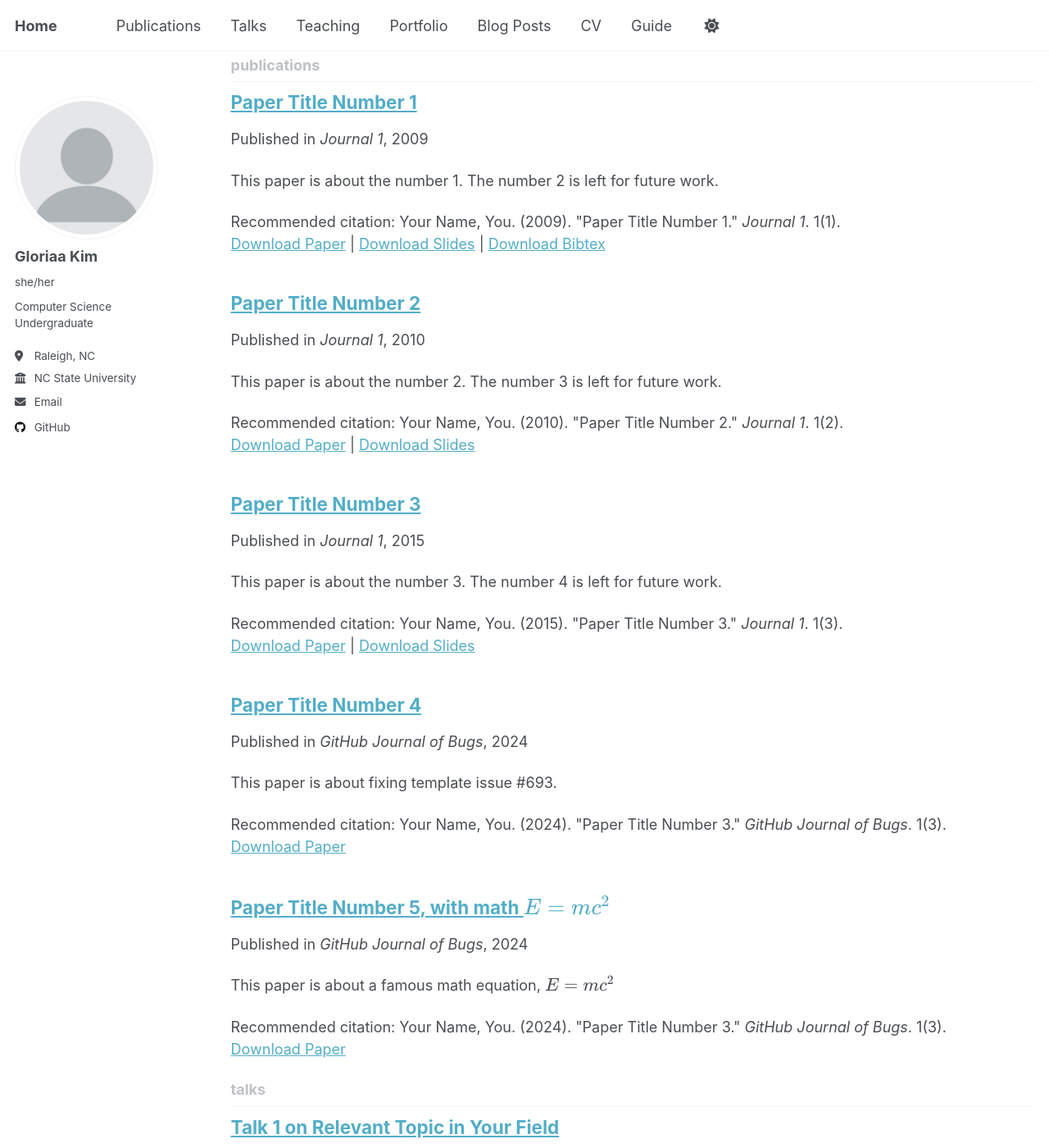
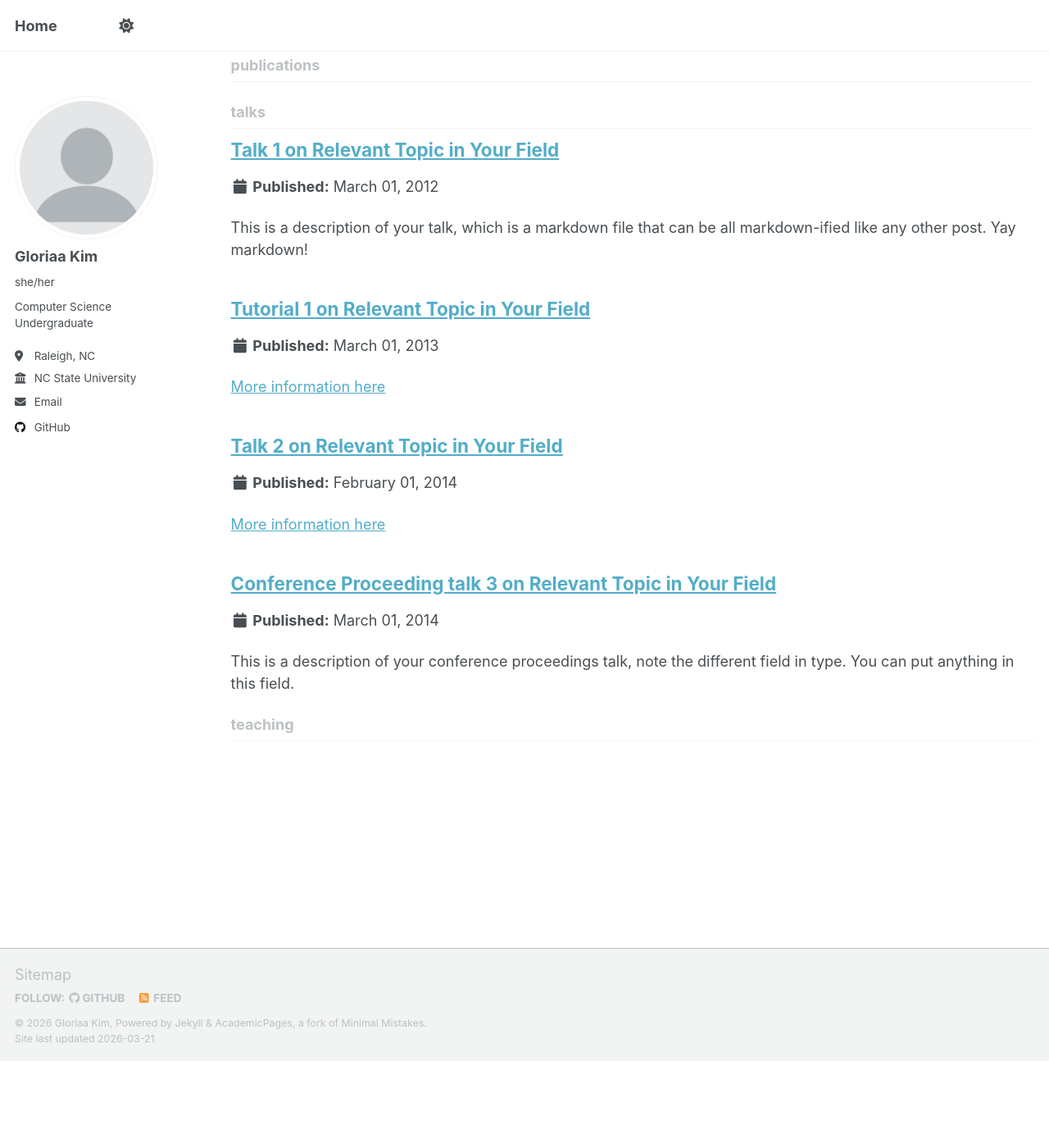
Before and after one commit to gloriak90909/gloriak90909.github.io, a Jekyll site: the page built from _pages/collection-archive.html, in a window 1280 px wide and 1400 px high, scrolled down 1042 px. Shown: the whole window at 82% size. Built offline with Jekyll 4.4.1, drawn with Linux system fonts in a browser that asks for light colours; a script that is not in the unit is left out; after the commit the page ends 2336 px from its top, so only the background shows below that.

Commit message:
deleted publication

```diff
--- a/_data/navigation.yml
+++ b/_data/navigation.yml
@@ -7,9 +7,7 @@
 # NOTE that only one of the CV options should be selected, the first is for the
 #      Markdown formatted page while the second is generated using JSON.
 
-main:
-  - title: "Publications"
-    url: /publications/
+
 
   - title: "Talks"
     url: /talks/
--- a/_pages/publications.html
+++ /dev/null
@@ -1,33 +0,0 @@
----
-layout: archive
-title: "Publications"
-permalink: /publications/
-author_profile: true
----
-
-{% if site.author.googlescholar %}
-  <div class="wordwrap">You can also find my articles on <a href="{{site.author.googlescholar}}">my Google Scholar profile</a>.</div>
-{% endif %}
-
-{% include base_path %}
-
-<!-- New style rendering if publication categories are defined -->
-{% if site.publication_category %}
-  {% for category in site.publication_category  %}
-    {% assign title_shown = false %}
-    {% for post in site.publications reversed %}
-      {% if post.category != category[0] %}
-        {% continue %}
-      {% endif %}
-      {% unless title_shown %}
-        <h2>{{ category[1].title }}</h2><hr />
-        {% assign title_shown = true %}
-      {% endunless %}
-      {% include archive-single.html %}
-    {% endfor %}
-  {% endfor %}
-{% else %}
-  {% for post in site.publications reversed %}
-    {% include archive-single.html %}
-  {% endfor %}
-{% endif %}
--- a/_publications/2009-10-01-paper-title-number-1.md
+++ /dev/null
@@ -1,14 +0,0 @@
----
-title: "Paper Title Number 1"
-collection: publications
-category: manuscripts
-permalink: /publication/2009-10-01-paper-title-number-1
-excerpt: 'This paper is about the number 1. The number 2 is left for future work.'
-date: 2009-10-01
-venue: 'Journal 1'
-slidesurl: 'https://academicpages.github.io/files/slides1.pdf'
-paperurl: 'https://academicpages.github.io/files/paper1.pdf'
-bibtexurl: 'https://academicpages.github.io/files/bibtex1.bib'
-citation: 'Your Name, You. (2009). &quot;Paper Title Number 1.&quot; <i>Journal 1</i>. 1(1).'
----
-The contents above will be part of a list of publications, if the user clicks the link for the publication than the contents of section will be rendered as a full page, allowing you to provide more information about the paper for the reader. When publications are displayed as a single page, the contents of the above "citation" field will automatically be included below this section in a smaller font.
--- a/_publications/2010-10-01-paper-title-number-2.md
+++ /dev/null
@@ -1,14 +0,0 @@
----
-title: "Paper Title Number 2"
-collection: publications
-category: manuscripts
-permalink: /publication/2010-10-01-paper-title-number-2
-excerpt: 'This paper is about the number 2. The number 3 is left for future work.'
-date: 2010-10-01
-venue: 'Journal 1'
-slidesurl: 'https://academicpages.github.io/files/slides2.pdf'
-paperurl: 'https://academicpages.github.io/files/paper2.pdf'
-citation: 'Your Name, You. (2010). &quot;Paper Title Number 2.&quot; <i>Journal 1</i>. 1(2).'
----
-
-The contents above will be part of a list of publications, if the user clicks the link for the publication than the contents of section will be rendered as a full page, allowing you to provide more information about the paper for the reader. When publications are displayed as a single page, the contents of the above "citation" field will automatically be included below this section in a smaller font.
--- a/_publications/2015-10-01-paper-title-number-3.md
+++ /dev/null
@@ -1,14 +0,0 @@
----
-title: "Paper Title Number 3"
-collection: publications
-category: manuscripts
-permalink: /publication/2015-10-01-paper-title-number-3
-excerpt: 'This paper is about the number 3. The number 4 is left for future work.'
-date: 2015-10-01
-venue: 'Journal 1'
-slidesurl: 'https://academicpages.github.io/files/slides3.pdf'
-paperurl: 'https://academicpages.github.io/files/paper3.pdf'
-citation: 'Your Name, You. (2015). &quot;Paper Title Number 3.&quot; <i>Journal 1</i>. 1(3).'
----
-
-The contents above will be part of a list of publications, if the user clicks the link for the publication than the contents of section will be rendered as a full page, allowing you to provide more information about the paper for the reader. When publications are displayed as a single page, the contents of the above "citation" field will automatically be included below this section in a smaller font.
--- a/_publications/2025-06-08-paper-title-number-5.md
+++ /dev/null
@@ -1,13 +0,0 @@
----
-title: "Paper Title Number 5, with math $$E=mc^2$$"
-collection: publications
-category: conferences
-permalink: /publication/2024-02-17-paper-title-number-4
-excerpt: 'This paper is about a famous math equation, $$E=mc^2$$'
-date: 2024-02-17
-venue: 'GitHub Journal of Bugs'
-paperurl: 'https://academicpages.github.io/files/paper3.pdf'
-citation: 'Your Name, You. (2024). &quot;Paper Title Number 3.&quot; <i>GitHub Journal of Bugs</i>. 1(3).'
----
-
-Using [MathJax](https://www.mathjax.org/) in the description is supported - $$E=mc^2$$ - however, the use must be mindful that the default delimiters are `$$...$$` and `\\[...\\]` which differs from the `$...$` that is typically expected.
```
Also changed, not shown: _publications/2024-02-17-paper-title-number-4.md (deleted, +0 -13 lines).
